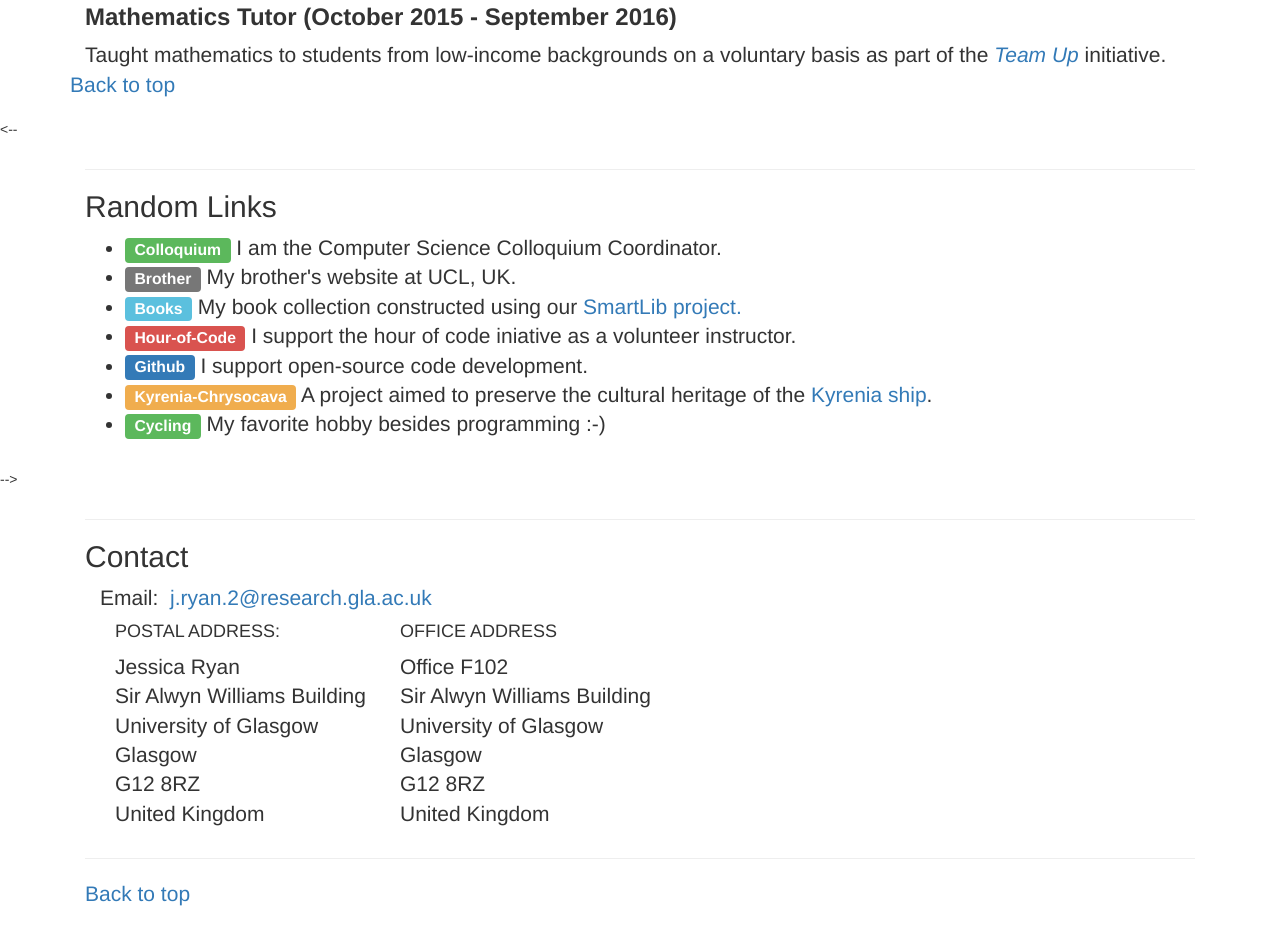
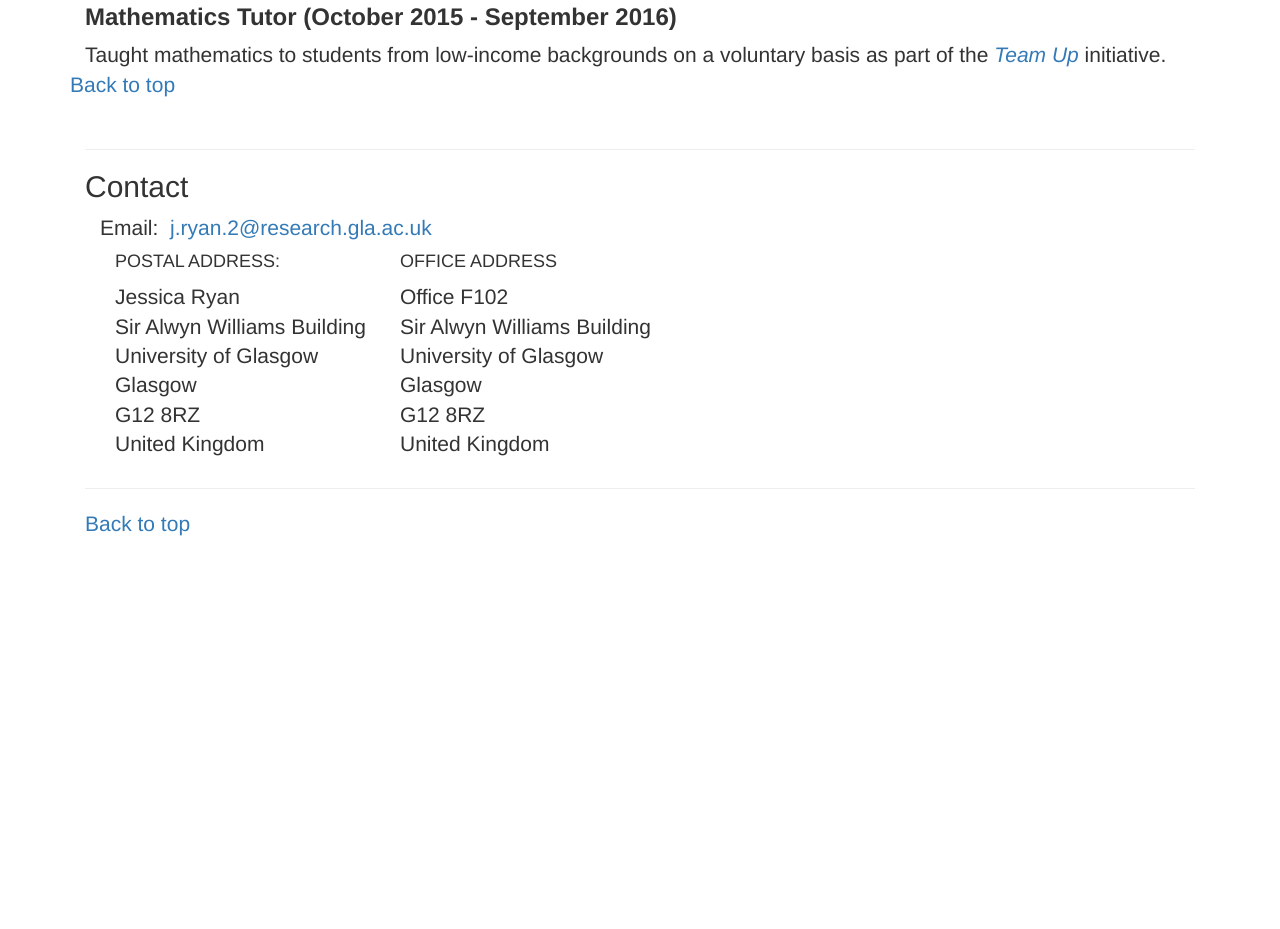
Before and after one commit to jessLryan/jessLryan.github.io, a plain HTML site: page index.html in a window 1280 px wide. Shown: the part 3145-4074 px from the top of the page. After the commit the page ends 3704 px from the top, so only its background shows below. Drawn offline with nearby package versions, Linux system fonts and the light colour scheme.

Commit message:
Update index.html

```diff
--- a/index.html
+++ b/index.html
@@ -667,34 +667,6 @@
     </div>
 </section>
 
-<!-- Home Section -->
-	<--
-<section id="links">
-    <div class="container lead">
-        <div style="text-align: left; margin-top:10px" class="col-md-12">
-
-            <i class="noshow" style="display:none;" id="tab-8">
-                <button class="btn btn-default btn-lg btn-block"  style="display: block; width: 100%;" onclick="javascript:$('#tab-8-content').toggle();">Links  <span class="glyphicon glyphicon-chevron-right"></span></button>
-            </i>
-
-            <div class="allshow" style="display:none;" id="tab-8-content">
-
-            <hr class="star-primary">
-            <h2>Random Links</h2>
-            <ul>
-                <li><span class="label label-success"><a target="_blank" href="http://www.cs.ucy.ac.cy/colloquium/"><font color="white">Colloquium</font></a></span> I am the Computer Science Colloquium Coordinator.</li>
-                <li><span class="label label-default"><a target="_blank" href="http://www.homepages.ucl.ac.uk/~uccazei/"><font color="white">Brother</font></a></span> My brother's website at UCL, UK.</li>
-                <li><span class="label label-info"><a target="_blank" href="https://smartlib.cs.ucy.ac.cy/scripts/exportBooks.php?mykey=0a05bb77edad7395da818f361f8115a2"><font color="white">Books</font></a></span> My book collection constructed using our <a target="_blank" href="http://smartlib.cs.ucy.ac.cy/">SmartLib project.</a></li>
-                <li><span class="label label-danger"><a target="_blank" href="https://code.org/learn"><font color="white">Hour-of-Code</font></a></span> I support the hour of code iniative as a volunteer instructor.</a></li>
-                <li><span class="label label-primary"><a target="_blank" href="https://github.com/dmsl"><font color="white">Github</font></a></span> I support open-source code development.</a></li>
-                <li><span class="label label-warning"><a target="_blank" href="http://www.kyreniaship.org/"><font color="white">Kyrenia-Chrysocava</font></a></span> A project aimed to preserve the cultural heritage of the <a target="_blank" href="https://en.wikipedia.org/wiki/Kyrenia_ship">Kyrenia ship</a>.</li>
-                <li><span class="label label-success"><font color="white">Cycling</font></span> My favorite hobby besides programming :-)</a></li>
-            </ul>
-            </div>
-        </div>
-    </div>
-</section>
--->
 
 <!-- Home Section -->
 <section id="contact">
```
